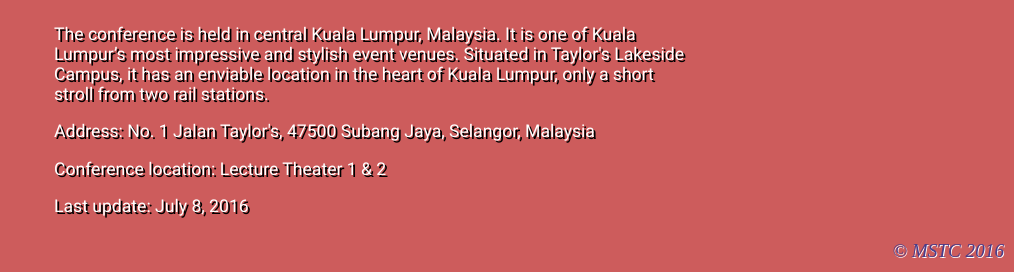
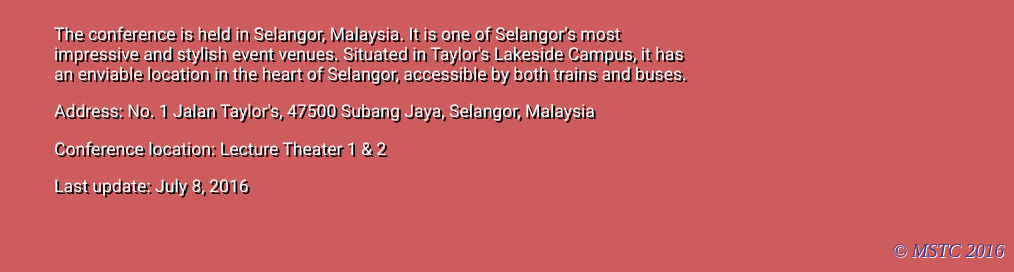
Before and after one commit to msiastc/msiastc.github.io, a Jekyll site: the page built from _pages/venue.html, in a window 1280 px wide, cut to the strip 628-900 px from the top of the page. Shown: the whole strip, without its empty margins (266-1280 px from the left). Built offline with Jekyll 4.4.1, drawn with Linux system fonts in a browser that asks for light colours.

Commit message:
updated team, venue, compress image

```diff
--- a/_pages/venue.html
+++ b/_pages/venue.html
@@ -17,9 +17,9 @@ title: Venue
     </div>
 
     <div class="venue">
-      <p>The conference is held in central Kuala Lumpur, Malaysia. It is one of Kuala Lumpur’s most
+      <p>The conference is held in Selangor, Malaysia. It is one of Selangor’s most
         impressive and stylish event venues. Situated in Taylor's Lakeside Campus, it has an
-        enviable location in the heart of Kuala Lumpur, only a short stroll from two rail stations.
+        enviable location in the heart of Selangor, accessible by both trains and buses.
       </p>
 
       <p>Address: No. 1 Jalan Taylor's, 47500 Subang Jaya, Selangor, Malaysia</p>
--- a/_sass/_team.scss
+++ b/_sass/_team.scss
@@ -4,6 +4,7 @@ h1.team-h1 {
   color: DarkSlateGray;
   background: Wheat;
   padding: 10px;
+  width: 100%;
 }
 
 .cf:before,
@@ -35,13 +36,21 @@ h1.team-h1 {
 .team-container {
   max-width: 1200px;
   margin: 60px auto 30px auto;
+  list-style: none;
+  display: -webkit-box;
+  display: -moz-box;
+  display: -ms-flexbox;
+  display: -webkit-flex;
+  display: flex;
+  -webkit-flex-flow: row wrap;
+  justify-content: center;
 }
 
 .team-member {
   padding: 0px 20px 0px 20px;
   width: 16%;
+  text-align: center;
   float: left;
-  text-align: center;
 }
 
 .team-member:last-child {
--- a/index.html
+++ b/index.html
@@ -64,9 +64,9 @@ location: Taylor's University Lakeside Campus Malaysia
     </div>
 
     <div class="venue">
-      <p>The conference is held in central Kuala Lumpur, Malaysia. It is one of Kuala Lumpur’s most
+      <p>The conference is held in Selangor, Malaysia. It is one of Selangor’s most
         impressive and stylish event venues. Situated in Taylor's Lakeside Campus, it has an
-        enviable location in the heart of Kuala Lumpur, only a short stroll from two rail stations.
+        enviable location in the heart of Selangor, accessible by both trains and buses.
       </p>
       <p>Address: No. 1 Jalan Taylor's, 47500 Subang Jaya, Selangor, Malaysia</p>
 
```
Also changed, not shown: img/icon-large.png.
